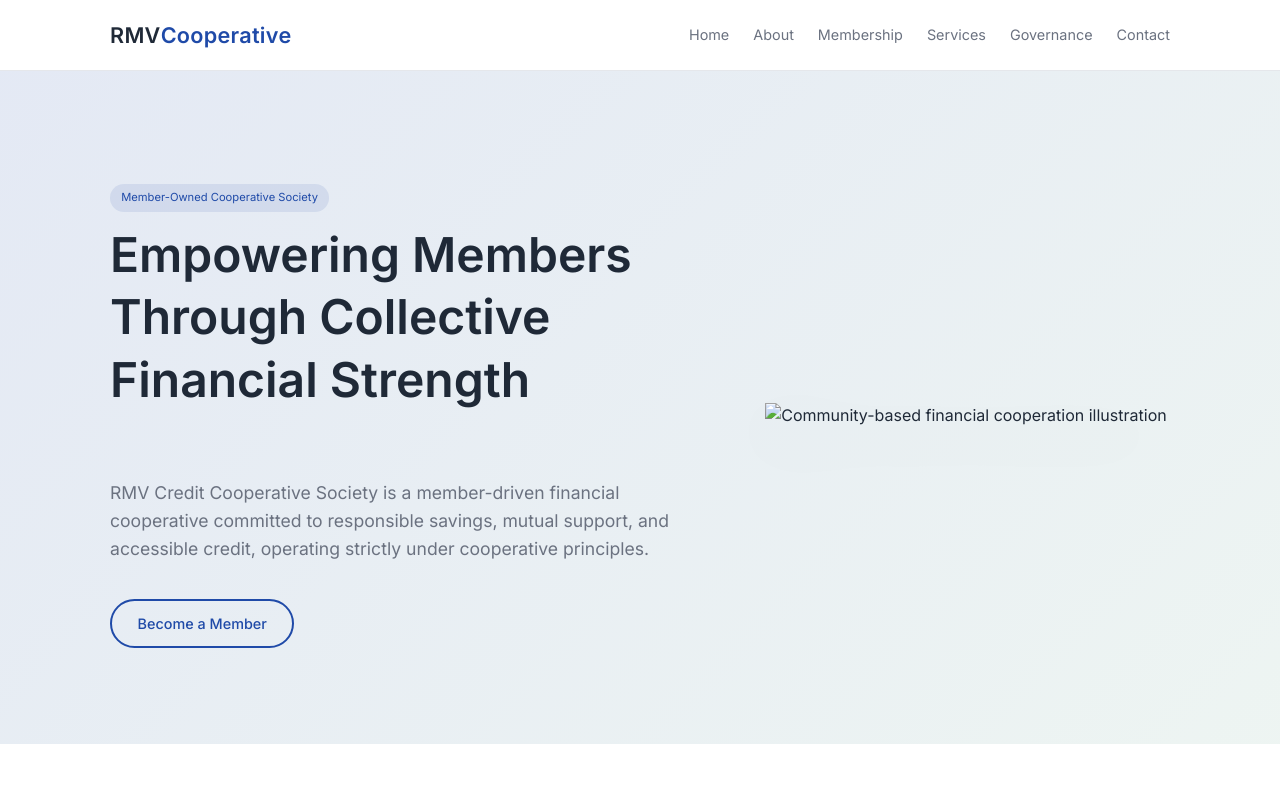
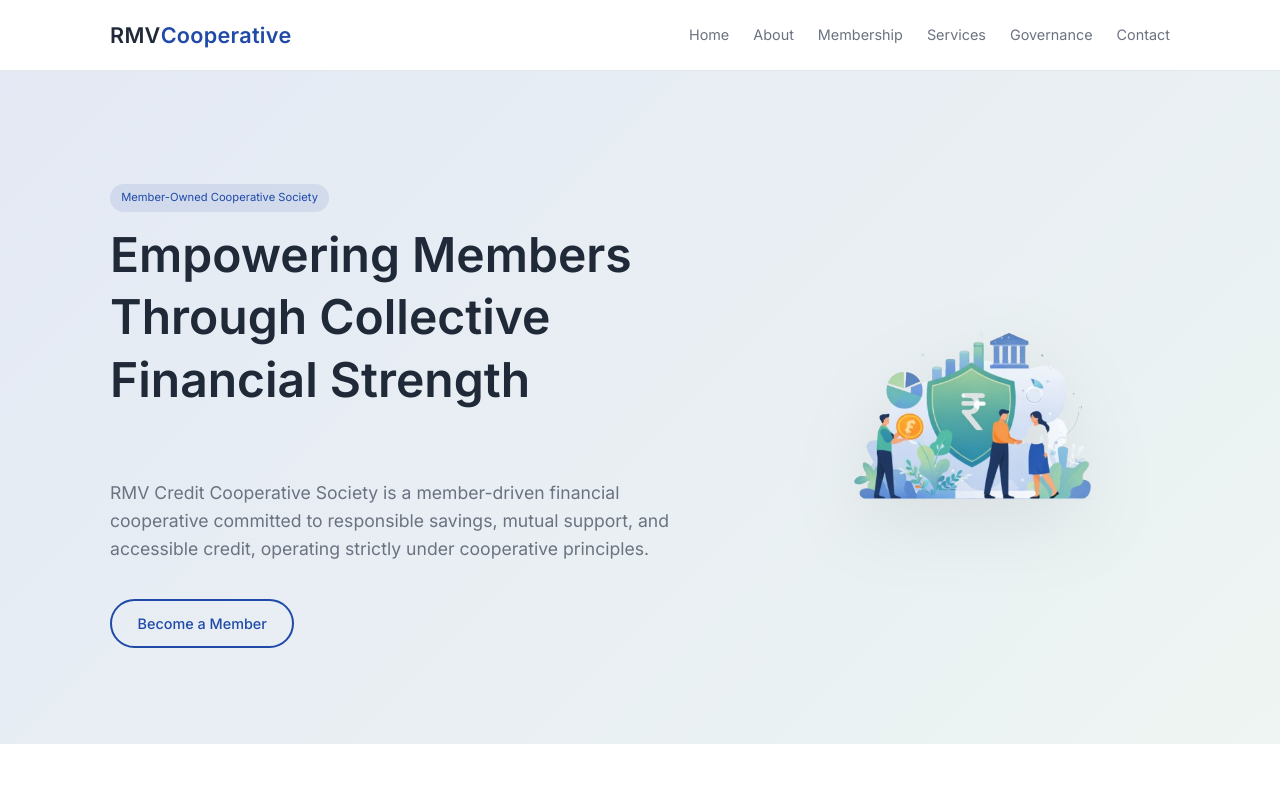
Before and after one commit to ChethanKumarDeveloper/rmv-cooperative-website, a plain HTML site: page index.html in a window 1280 px wide. Shown: the top 800 px of the page. Drawn offline with Linux system fonts and the light colour scheme.

Commit message:
Update index.html

```diff
--- a/index.html
+++ b/index.html
@@ -70,7 +70,7 @@
 
     <div class="hero-visual">
       <img
-        src="C:\Users\Admin\Downloads\8253b130-ebd0-4c3c-ba2a-6d9900f94e8b-removebg-preview.png"
+        src="https://github.com/ChethanKumarDeveloper/rmv-cooperative-website/blob/main/image-is.png"
         alt="Community-based financial cooperation illustration"
       />
     </div>
```
